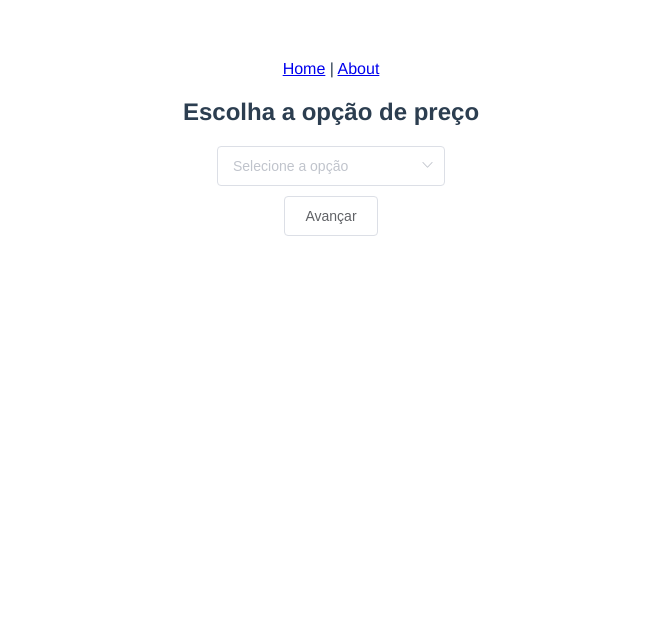
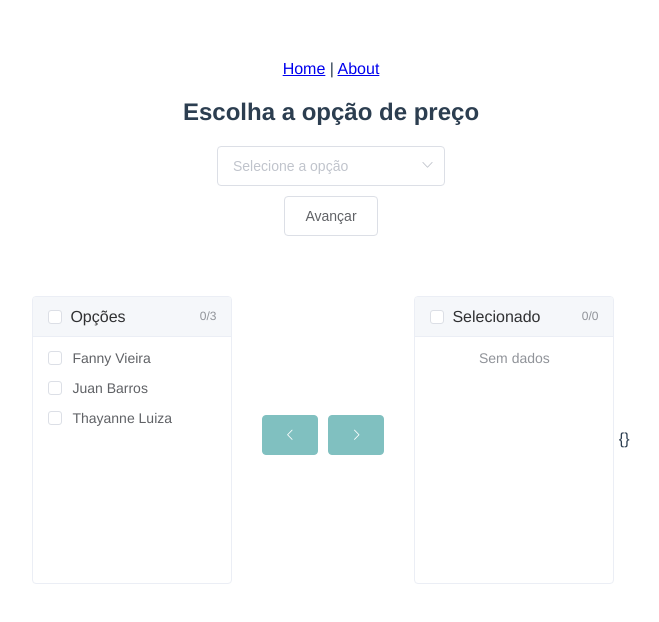
Before and after one commit to hericlesme/Racharia, a Vue app: page /#/ in a window 1280 px wide. Shown: the top 622 px of the page, without its empty margins (177-836 px from the left). Built offline with nearby package versions, Linux system fonts and the light colour scheme.

Commit message:
add UsersStep component

```diff
--- a/src/components/step/CurrentStep.vue
+++ b/src/components/step/CurrentStep.vue
@@ -1,24 +1,32 @@
 <template>
   <div>
     <price-step :updatePrice= updatePrice />
+     <users-step :updateUser= updateUser />
+     {{user}}
   </div>
 </template>
 
 <script>
 import PriceStep from '@/components/step/PriceStep'
+import UsersStep from '@/components/step/UsersStep'
 export default {
   name: 'CurrentStep',
   components: {
-    'price-step': PriceStep
+    'price-step': PriceStep,
+    'users-step': UsersStep
   },
   data () {
     return {
-      price: 0
+      price: 0,
+      user: {}
     }
   },
   methods: {
     updatePrice (price) {
       this.price = price
+    },
+    updateUser (user) {
+      this.user = user
     }
   }
 }
```
